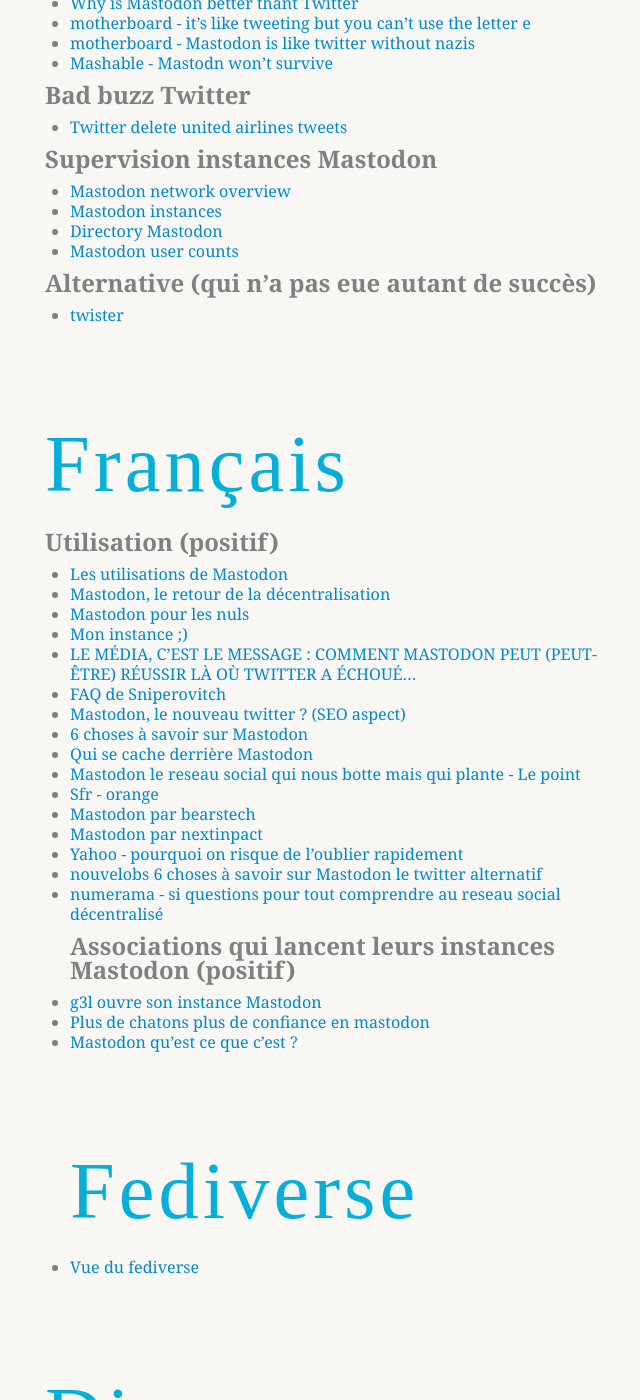
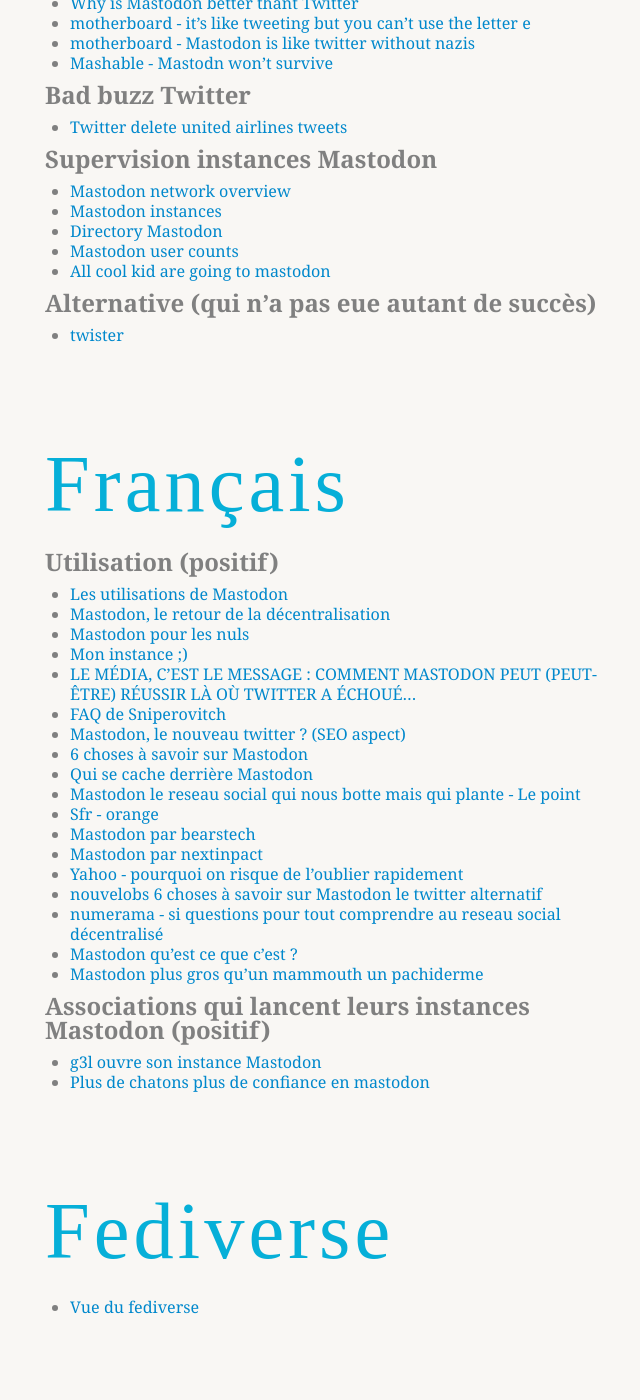
Before and after one commit to openjeremie/J3z.github.io, a Jekyll site: the page built from _posts/2017-04-13-Mastodon.md, in a window 1280 px wide and 1400 px high, scrolled down 5009 px. Shown: the whole window, without its empty margins (385-1025 px from the left). Built offline with Jekyll 4.4.1, drawn with Linux system fonts in a browser that asks for light colours; some web fonts are replaced.

Commit message:
other links

```diff
--- a/_posts/2017-04-13-Mastodon.md
+++ b/_posts/2017-04-13-Mastodon.md
@@ -114,6 +114,7 @@ Gordon @gordon@oc.todon.fr
 * [Mastodon instances](https://instances.mastodon.xyz/)
 * [Directory Mastodon](http://mastory.social/)
 * [Mastodon user counts](https://social.lou.lt/@mastodonusercount)
+* [All cool kid are going to mastodon](http://mashable.com/2017/04/10/what-is-mastodon/)
 
 ### Alternative (qui n'a pas eue autant de succès)
 * [twister](http://twister.net.co/)
@@ -137,10 +138,14 @@ Gordon @gordon@oc.todon.fr
 * [Yahoo - pourquoi on risque de l'oublier rapidement](https://fr.news.yahoo.com/pourquoi-risque-d-oublier-rapidement-134424467.html)
 * [nouvelobs 6 choses à savoir sur Mastodon le twitter alternatif](http://tempsreel.nouvelobs.com/rue89/rue89-sur-les-reseaux/20170410.OBS7825/6-choses-a-savoir-sur-mastodon-le-twitter-alternatif.html)
 * [numerama - si questions pour tout comprendre au reseau social décentralisé](http://www.numerama.com/tech/246684-debuter-sur-mastodon-9-questions-pour-tout-comprendre-au-reseau-social-decentralise.html?utm_content=buffer22511&utm_medium=social&utm_source=twitter.com&utm_campaign=buffer)
+* [Mastodon qu'est ce que c'est ?](http://pixellibre.net/2017/04/mastodon-quest-cest/)
+* [Mastodon plus gros qu'un mammouth un pachiderme](http://irz.fr/mastodon/)
+
 ### Associations qui lancent leurs instances Mastodon (positif)
 * [g3l ouvre son instance Mastodon](https://g3l.org/le_site/index.php?2017/04/09/337-g3l-ouvre-son-instance-mastodon)
 * [Plus de chatons plus de confiance en mastodon](https://framablog.org/2017/04/12/plus-de-chatons-plus-de-confiance-en-mastodon/)
-* [Mastodon qu'est ce que c'est ?](http://pixellibre.net/2017/04/mastodon-quest-cest/)
+
+
 ## Fediverse
 * [Vue du fediverse](http://oracle.skilledtests.com/group/fediverse)
 
```
